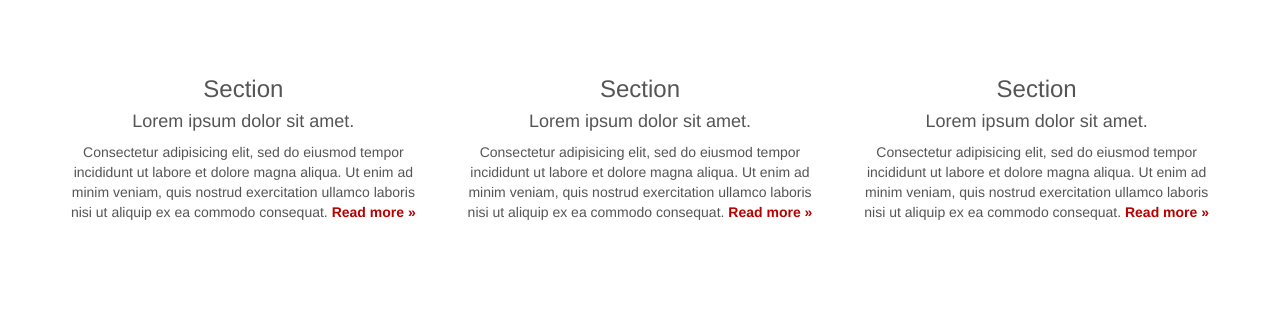
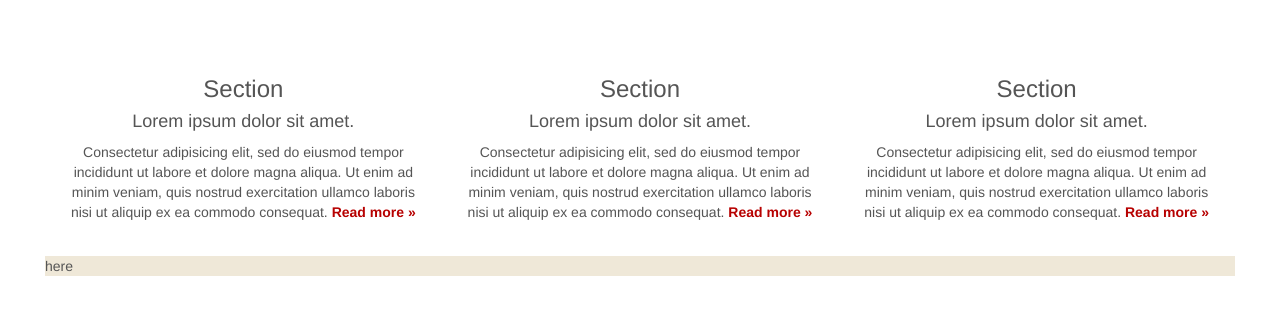
Before and after one commit to UWMadisonUcomm/uw-ui-toolkit, a Jekyll site: the page examples/top-fixed-navbar/index.html, which Jekyll copies as it is, in a window 1280 px wide, cut to the strip 454-769 px from the top of the page. Built offline with Jekyll 4.4.1, drawn with Linux system fonts in a browser that asks for light colours; nearby versions of some CDN libraries; Markdown is read by kramdown in place of the engine named in the settings.

Commit message:
Re #19: set .uw-tan-light color:

```diff
--- a/examples/top-fixed-navbar/index.html
+++ b/examples/top-fixed-navbar/index.html
@@ -30,6 +30,9 @@
       .section {
         padding-bottom:24px;
         text-align: center;
+      }
+      .uw-tan-light {
+        background-color: #efe8d8;
       }
     </style>
 
@@ -96,6 +99,9 @@
             <p>Consectetur adipisicing elit, sed do eiusmod tempor incididunt ut labore et dolore magna aliqua. Ut enim ad minim veniam, quis nostrud exercitation ullamco laboris nisi ut aliquip ex ea commodo consequat. <a href="#">Read more &raquo;</a></p>
           </div>
         </div>
+        <div class="row uw-tan-light">
+          here
+        </div>
       </div>
     </div>
 
```
